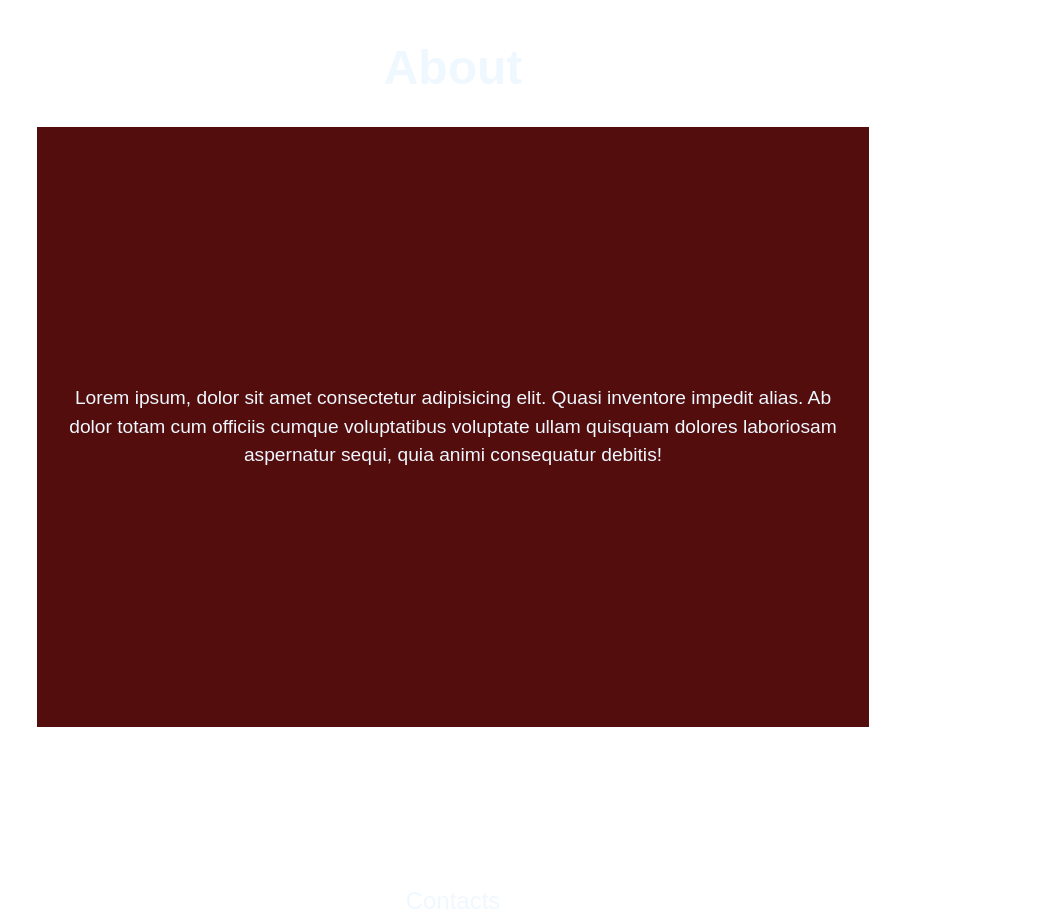
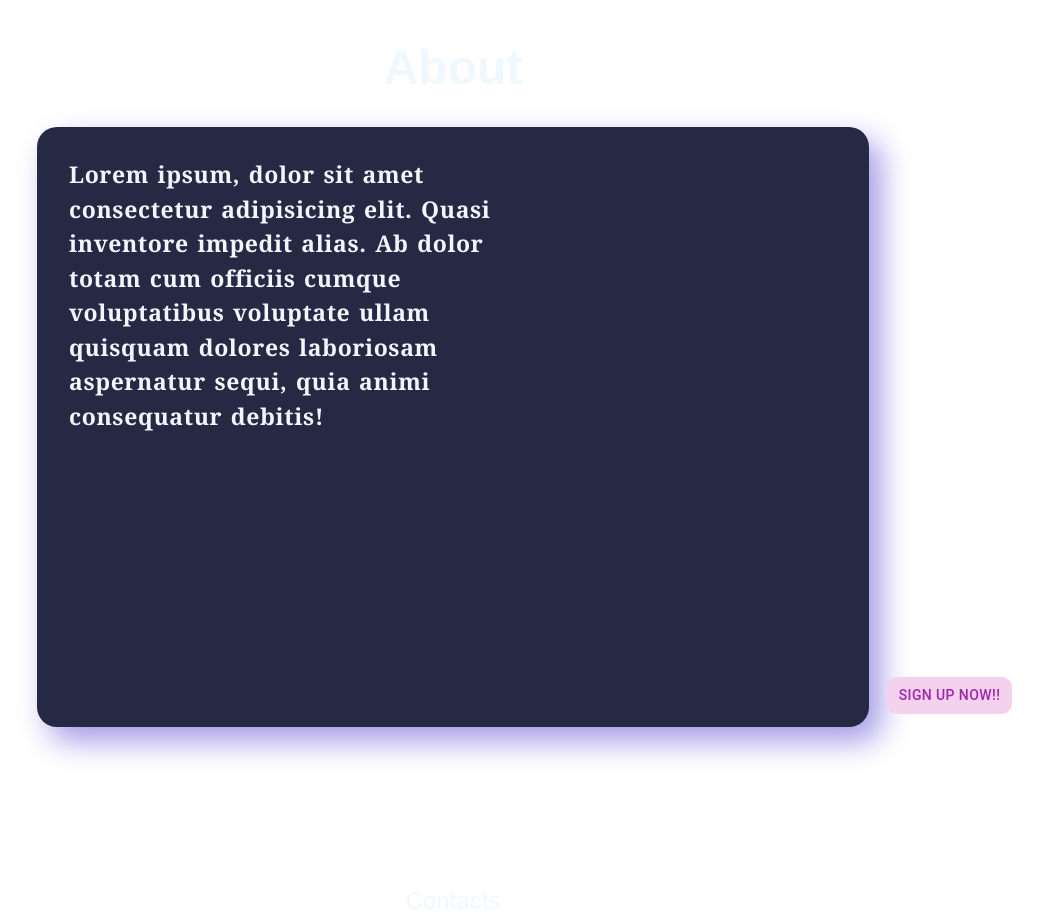
Before and after one commit to divyansh-tamrakar/peace-hub, a React (Create React App) app: page / in a window 1280 px wide. Shown: the part 920-1844 px from the top of the page, without its empty margins (187-1230 px from the left). Built offline with nearby package versions, Linux system fonts and the light colour scheme; the HTML template or start-up script is replaced by a standard one.

Commit message:
1. Added "signup now" button 2. Fixed about's text

```diff
--- a/src/components/About/About.css
+++ b/src/components/About/About.css
@@ -5,7 +5,6 @@
   list-style: none;
   font-family: Arial, Helvetica, sans-serif;
   box-sizing: border-box;
-
 }
 
 .about {
@@ -23,30 +22,58 @@
 .container {
   display: flex;
   justify-content: center;
-    align-items: center;
+  align-items: flex-start;
   flex-direction: column;
   height: 100%;
-    background-color: rgb(83, 13, 13);
+  background-color: #252944;
   width: 65%;
   margin-left: 17.5%;
   height: 75vh;
+  box-shadow: 12px 14px 30px 0.5px #a69ce7;
+  border-radius: 20px;
 }
 
 .about_content {
-    /* background-color: #1b1b1b; */
-    display: flex;
-    justify-content: center;
-    align-items: center;
-    flex-direction: column;
+  /* display: flex; */
+  /* justify-content: flex-start; */
+  /* align-items: center; */
+  /* flex-direction: column; */
   height: 90%;
-    /* margin-left: 320px; */
 }
 
 .about-text {
   line-height: 2rem;
-    max-width: 1200px;
+  max-width: 500px;
   padding: 0 2rem;
-    text-align: center;
+  /* text-align: center; */
+  /* justify-content: center; */
   line-height: 1.5;
   font-size: 1.2rem;
+  /* background-color: red; */
+  height: 65vh;
 }
+p {
+  font-weight: 600;
+  font-family: Georgia, serif;
+  font-size: 23px;
+  letter-spacing: 0.6px;
+  word-spacing: 2px;
+  padding-inline-start: 0rem;
+  text-align: left;
+}
+
+.button {
+  justify-content: right;
+  align-items: flex-end;
+  background-color: #fff;
+  width: 125px;
+  margin-left: 170%;
+  background: #f4d1ed;
+  border-radius: 10px;
+}
+.button:hover {
+  background-color: black;
+  /* color: black; */
+  background: #f8caed;
+  transition: 0.5s;
+}
--- a/src/components/About/About.jsx
+++ b/src/components/About/About.jsx
@@ -1,4 +1,5 @@
 import React from "react";
+import Button from "@mui/material/Button";
 import "./About.css";
 
 const About = () => {
@@ -17,6 +18,9 @@ const About = () => {
               aspernatur sequi, quia animi consequatur debitis!
             </p>
           </div>
+          <div class="button">
+          <Button color="secondary">Sign Up now!! </Button>
+          </div>
         </div>
       </div>
     </div>
```
Lines whose indentation alone changed are shown as unchanged.
